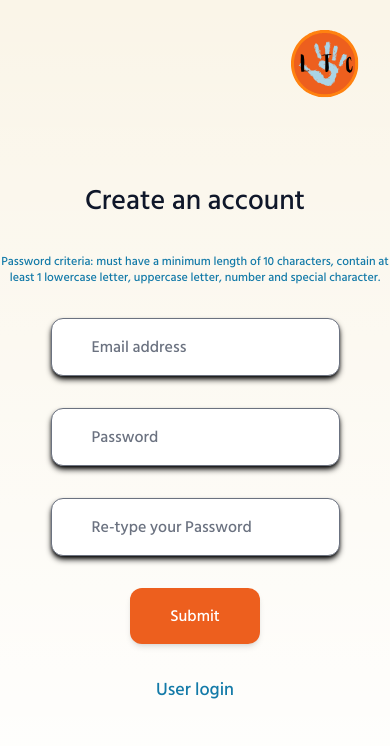
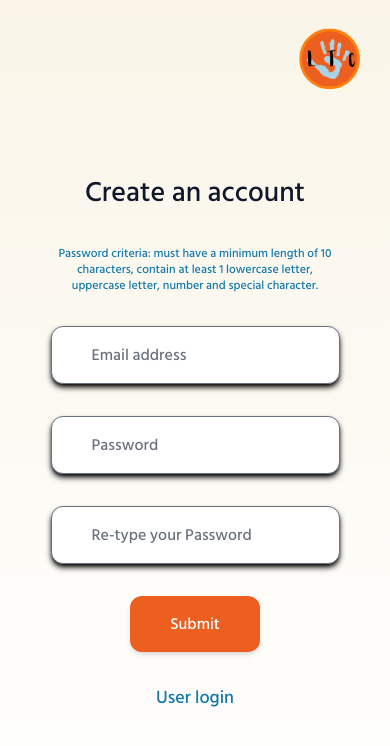
Before and after one commit to alehow84/let-them-create, a Next.js app in the folder ltc/: page /user-signup in a window 390 px wide. Shown: the top 746 px of the page. Built offline with nearby package versions, Linux system fonts and the light colour scheme; no server answers.

Commit message:
improve user-signup page mobile styling

```diff
--- a/ltc/src/app/user-signup/page.tsx
+++ b/ltc/src/app/user-signup/page.tsx
@@ -67,7 +67,7 @@ export default function Page() {
   };
 
   return (
-    <div className="h-screen grid overflow-hidden grid-cols-1 md:grid-cols-2">
+    <div className="min-h-screen grid overflow-hidden grid-cols-1 md:grid-cols-2">
       <div className="hidden md:block">
         <Image
           src={userSignUpPic}
@@ -77,7 +77,7 @@ export default function Page() {
       <div className="grid grid-cols-1 h-screen">
         <div className="col-auto relative">
           <div className="absolute top-0 right-0 m-4">
-            <HomeButtonLogo size={100} />
+            <HomeButtonLogo size={90} />
           </div>
         </div>
         <div className="col-auto">
@@ -85,10 +85,10 @@ export default function Page() {
             onSubmit={handleRegistration}
             className="flex flex-col justify-center mx-auto space-y-8"
           >
-            <h1 className="text-center text-2xl md:text-3xl text-slate pt-10 md:py-6">
+            <h1 className="text-center text-2xl md:text-3xl text-slate pt-10 md:py-6 mb-0">
               Create an account
             </h1>
-            <div className="md:w-1/2 text-center mx-auto text-xs text-blue m-3">
+            <div className="w-3/4 md:w-1/2 text-center mx-auto text-xs text-blue border-0 m-0">
               Password criteria: must have a minimum length of 10 characters,
               contain at least 1 lowercase letter, uppercase letter, number and
               special character.
@@ -120,7 +120,7 @@ export default function Page() {
               className="py-4 px-10 max-w-sm mx-auto bg-white rounded-xl shadow-md shadow-black"
             />
             {passwordErrorBool ? (
-              <div className="text-center text-xs text-red-600 mx-auto border-0 md:w-1/2">
+              <div className="text-center text-xs text-red-600 mx-auto border-0 w-3/4 md:w-1/2">
                 Please check your password matches & meets minimum security
                 criteria
               </div>
```
